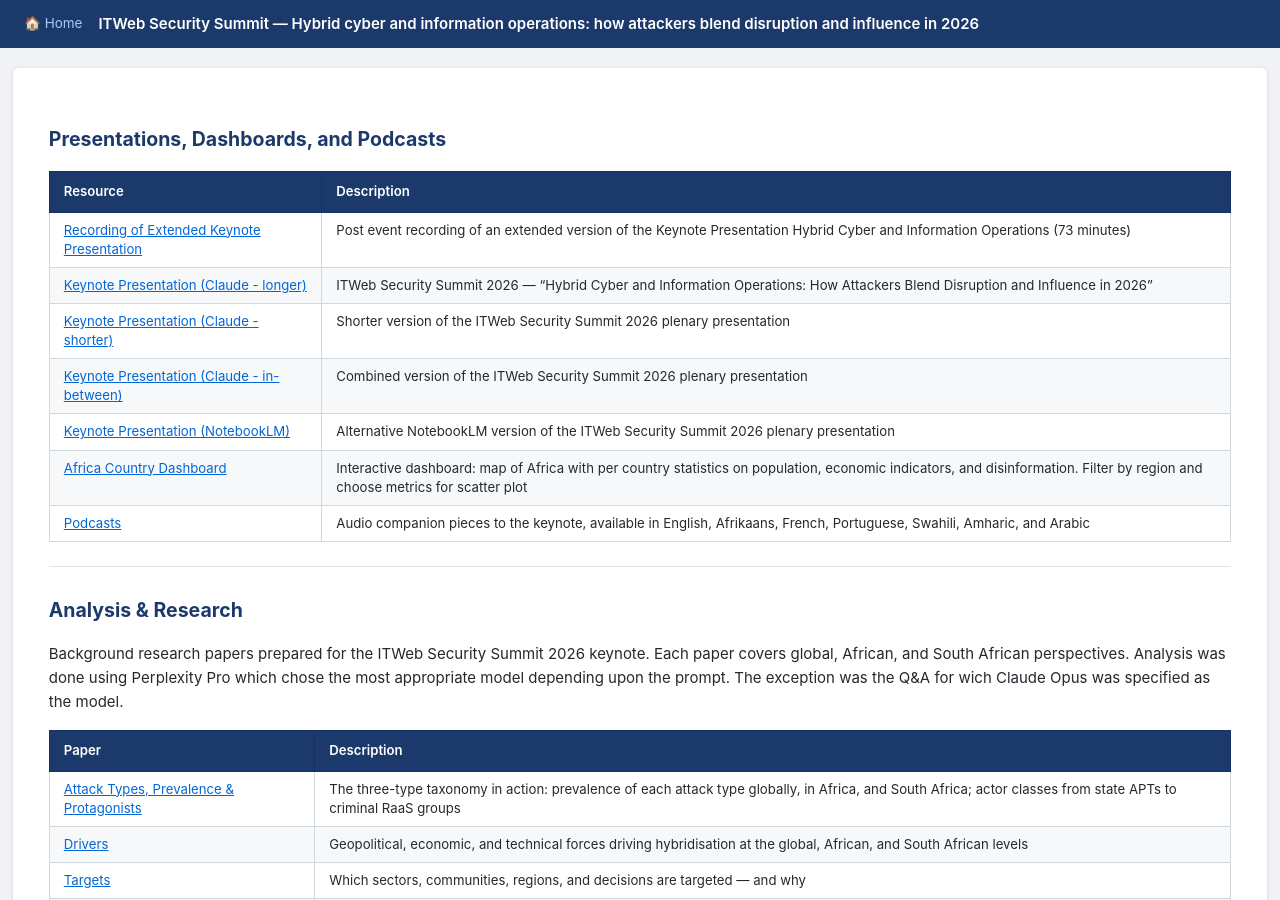
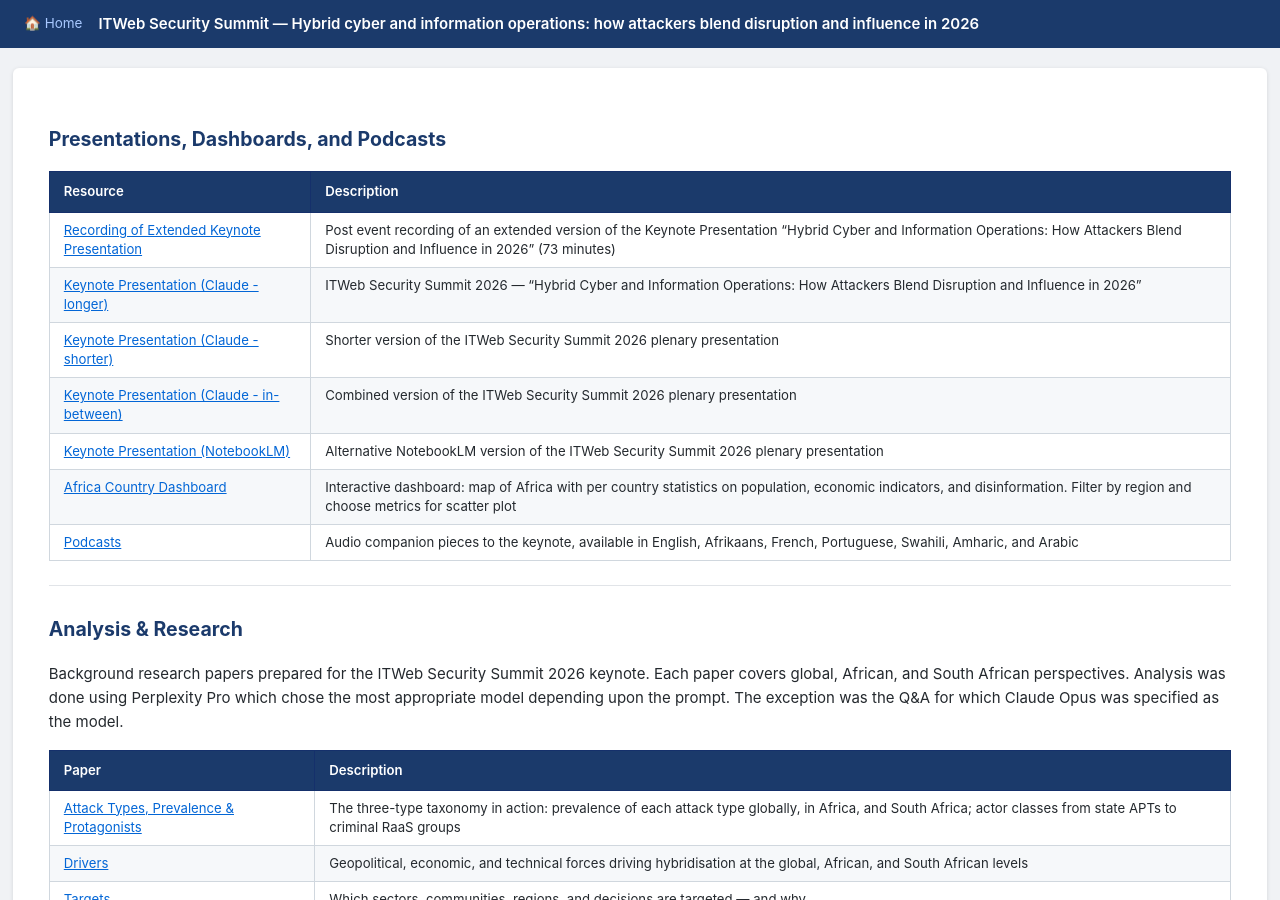
Before and after one commit to scampb06/ITWeb, a Jekyll site: the page built from index.md, in a window 1280 px wide and 900 px high. Built offline with Jekyll 4.4.1, drawn with Linux system fonts in a browser that asks for light colours; our own code applies the rules of GitHub Pages for plain Markdown files.

Commit message:
typos in index.md

```diff
--- a/index.md
+++ b/index.md
@@ -7,7 +7,7 @@
 
 | Resource | Description |
 |---|---|
-| [Recording of Extended Keynote Presentation](https://youtu.be/uQXyhTaxwIg) | Post event recording of an extended version of the Keynote Presentation Hybrid Cyber and Information Operations (73 minutes) |
+| [Recording of Extended Keynote Presentation](https://youtu.be/uQXyhTaxwIg) | Post event recording of an extended version of the Keynote Presentation "Hybrid Cyber and Information Operations: How Attackers Blend Disruption and Influence in 2026" (73 minutes) |
 | [Keynote Presentation (Claude - longer)](analysis/itweb_hybrid_keynote.html) | ITWeb Security Summit 2026 — "Hybrid Cyber and Information Operations: How Attackers Blend Disruption and Influence in 2026" |
 | [Keynote Presentation (Claude - shorter)](analysis/itweb_keynote_v2.html) | Shorter version of the ITWeb Security Summit 2026 plenary presentation |
 | [Keynote Presentation (Claude - in-between)](analysis/itweb_keynote_v5.html) | Combined version of the ITWeb Security Summit 2026 plenary presentation |
@@ -19,7 +19,7 @@
 
 ## Analysis & Research
 
-Background research papers prepared for the ITWeb Security Summit 2026 keynote. Each paper covers global, African, and South African perspectives. Analysis was done using Perplexity Pro which chose the most appropriate model depending upon the prompt. The exception was the Q&A for wich Claude Opus was specified as the model.
+Background research papers prepared for the ITWeb Security Summit 2026 keynote. Each paper covers global, African, and South African perspectives. Analysis was done using Perplexity Pro which chose the most appropriate model depending upon the prompt. The exception was the Q&A for which Claude Opus was specified as the model.
 
 | Paper | Description |
 |---|---|
```
